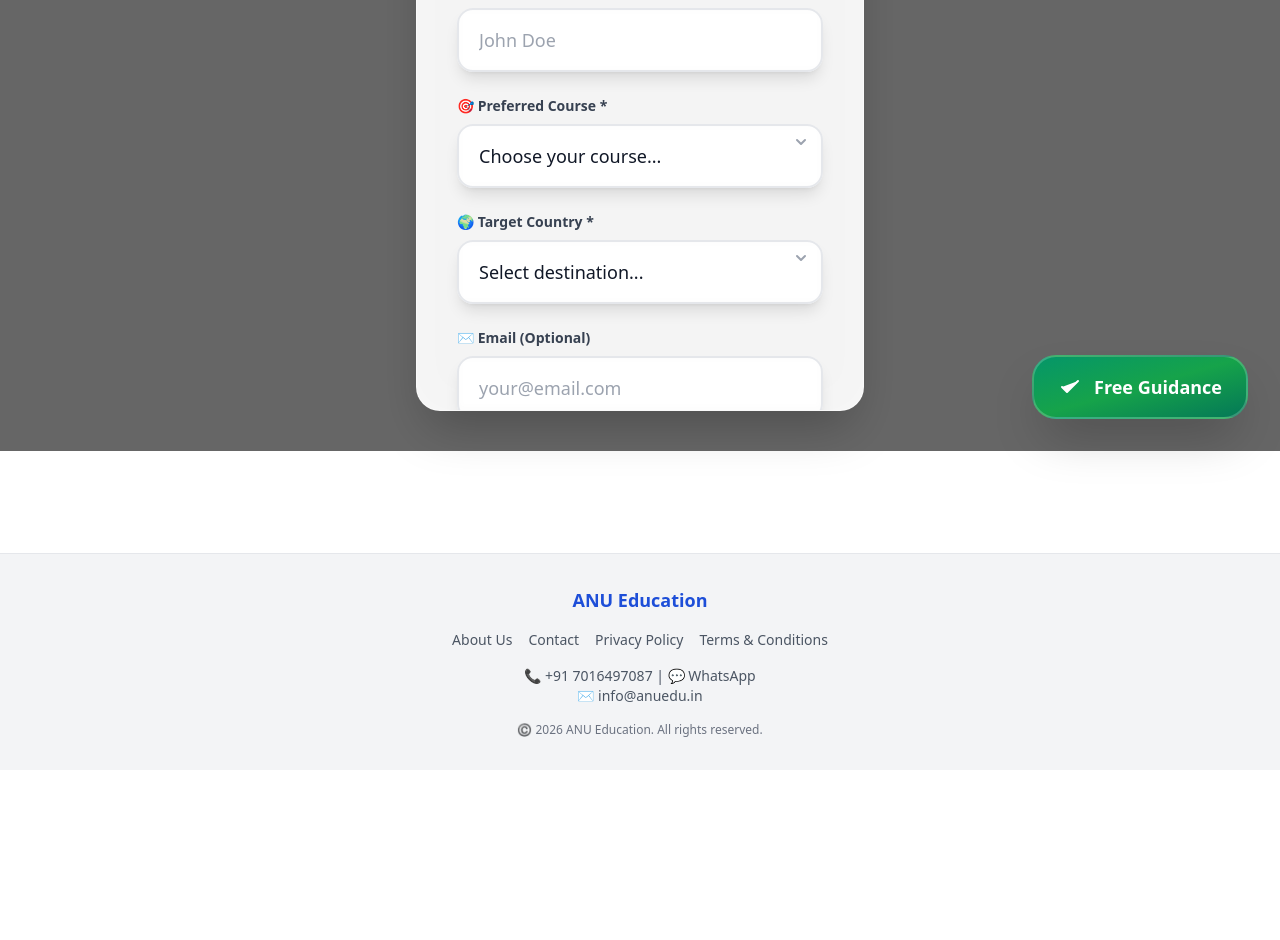
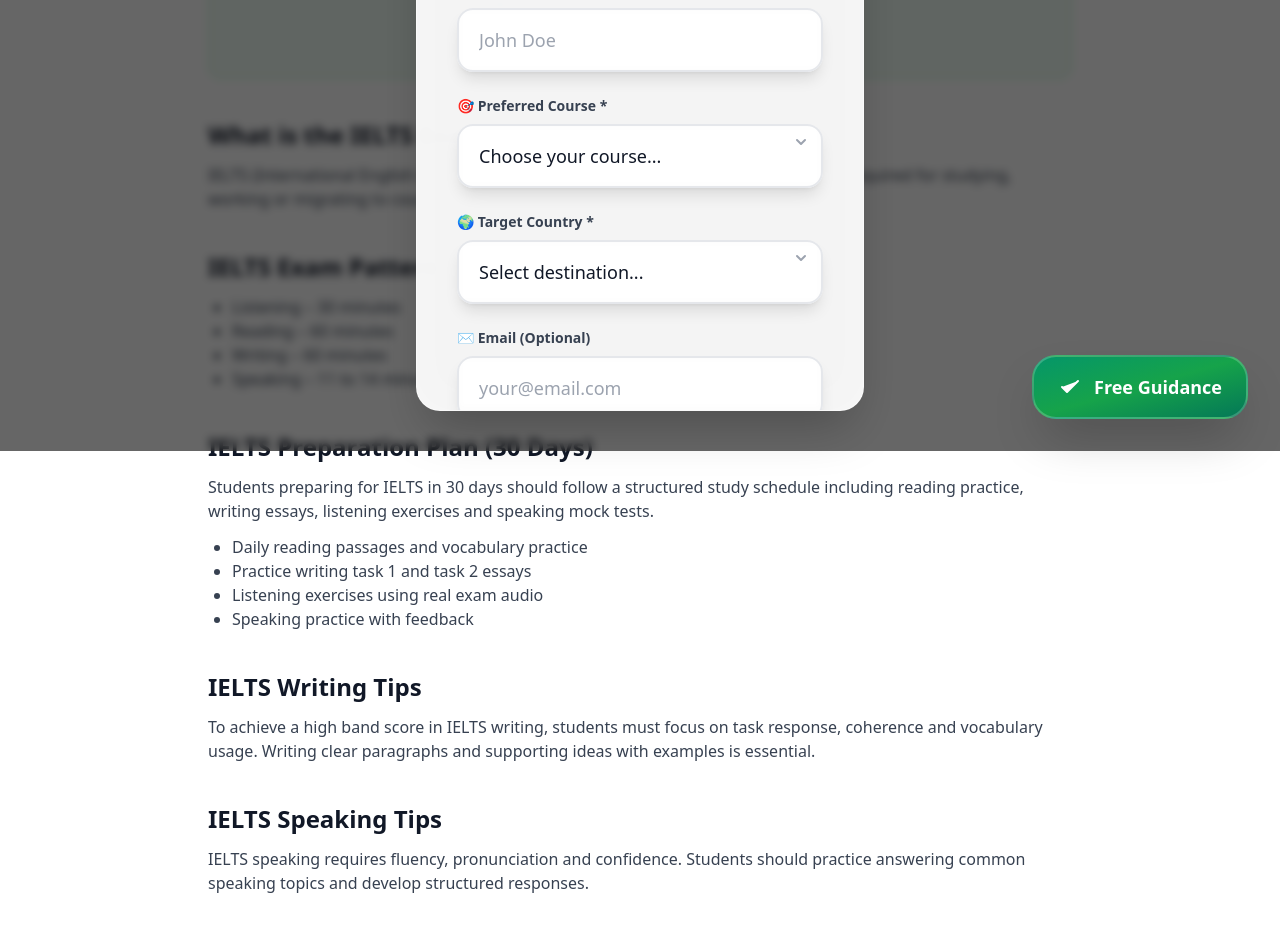
Before and after one commit to shailendra9897/anu-education, a Next.js app: page /ielts-preparation-guide in a window 1280 px wide. Before the commit this address had no page. Shown: the part 349-1289 px from the top of the page. Before the commit the page ends 1119 px from the top, so only its background shows below. Built offline with nearby package versions, Linux system fonts and the light colour scheme.

Commit message:
Added IELTS preparation guide page

```diff
--- /dev/null
+++ b/app/ielts-preparation-guide/page.tsx
@@ -0,0 +1,176 @@
+import Script from "next/script";
+
+export const metadata = {
+title: "IELTS Preparation Guide 2026 | Study Plan, Tips & Mock Tests – ANU Education",
+description:
+"Complete IELTS preparation guide for 2026 including study plan, writing tips, speaking strategies and mock test practice. Join ANU Education free IELTS demo class.",
+};
+
+export default function IELTSPreparationGuide() {
+return (
+<>
+{/* ================= SCHEMA ================= */}
+
+  <Script
+    id="article-schema"
+    type="application/ld+json"
+    dangerouslySetInnerHTML={{
+      __html: JSON.stringify({
+        "@context": "https://schema.org",
+        "@type": "Article",
+        "headline": "IELTS Preparation Guide 2026",
+        "author": {
+          "@type": "Organization",
+          "name": "ANU Education"
+        },
+        "publisher": {
+          "@type": "Organization",
+          "name": "ANU Education",
+          "logo": {
+            "@type": "ImageObject",
+            "url": "https://www.anuedu.in/logo.png"
+          }
+        }
+      })
+    }}
+  />
+
+  {/* ================= PAGE ================= */}
+
+  <main className="max-w-4xl mx-auto px-4 py-12 space-y-10">
+
+    <h1 className="text-4xl font-bold text-blue-700">
+      Complete IELTS Preparation Guide 2026
+    </h1>
+
+    <p className="text-gray-700 text-lg">
+      IELTS preparation requires structured practice in reading, writing,
+      listening and speaking. This guide explains the best strategies,
+      study plans and practice methods to achieve Band 7+ or higher in the
+      IELTS exam.
+    </p>
+
+    {/* CTA */}
+    <div className="bg-green-50 border border-green-200 p-6 rounded-xl text-center">
+      <p className="text-lg font-medium mb-3">
+        Want structured IELTS preparation?
+      </p>
+
+      <a
+        href="/free-demo"
+        className="bg-green-600 text-white px-6 py-3 rounded-lg hover:bg-green-700"
+      >
+        🎓 Strt Free Trial
+      </a>
+    </div>
+
+    {/* What is IELTS */}
+    <section className="space-y-3">
+      <h2 className="text-2xl font-semibold">
+        What is the IELTS Exam?
+      </h2>
+
+      <p className="text-gray-700">
+        IELTS (International English Language Testing System) is an English
+        proficiency exam required for studying, working or migrating to
+        countries such as Canada, UK, Australia and Germany.
+      </p>
+    </section>
+
+    {/* IELTS Exam Pattern */}
+    <section className="space-y-3">
+      <h2 className="text-2xl font-semibold">
+        IELTS Exam Pattern
+      </h2>
+
+      <ul className="list-disc pl-6 text-gray-700">
+        <li>Listening – 30 minutes</li>
+        <li>Reading – 60 minutes</li>
+        <li>Writing – 60 minutes</li>
+        <li>Speaking – 11 to 14 minutes</li>
+      </ul>
+    </section>
+
+    {/* Study Plan */}
+    <section className="space-y-3">
+      <h2 className="text-2xl font-semibold">
+        IELTS Preparation Plan (30 Days)
+      </h2>
+
+      <p className="text-gray-700">
+        Students preparing for IELTS in 30 days should follow a structured
+        study schedule including reading practice, writing essays,
+        listening exercises and speaking mock tests.
+      </p>
+
+      <ul className="list-disc pl-6 text-gray-700">
+        <li>Daily reading passages and vocabulary practice</li>
+        <li>Practice writing task 1 and task 2 essays</li>
+        <li>Listening exercises using real exam audio</li>
+        <li>Speaking practice with feedback</li>
+      </ul>
+    </section>
+
+    {/* Writing Tips */}
+    <section className="space-y-3">
+      <h2 className="text-2xl font-semibold">
+        IELTS Writing Tips
+      </h2>
+
+      <p className="text-gray-700">
+        To achieve a high band score in IELTS writing, students must focus
+        on task response, coherence and vocabulary usage. Writing clear
+        paragraphs and supporting ideas with examples is essential.
+      </p>
+    </section>
+
+    {/* Speaking Tips */}
+    <section className="space-y-3">
+      <h2 className="text-2xl font-semibold">
+        IELTS Speaking Tips
+      </h2>
+
+      <p className="text-gray-700">
+        IELTS speaking requires fluency, pronunciation and confidence.
+        Students should practice answering common speaking topics and
+        develop structured responses.
+      </p>
+    </section>
+
+    {/* Mock Tests */}
+    <section className="space-y-3">
+      <h2 className="text-2xl font-semibold">
+        Importance of IELTS Mock Tests
+      </h2>
+
+      <p className="text-gray-700">
+        Mock tests help students understand the real exam environment.
+        Practicing full-length tests improves time management and
+        confidence.
+      </p>
+    </section>
+
+    {/* Final CTA */}
+    <section className="bg-blue-50 p-6 rounded-xl text-center">
+      <h3 className="text-xl font-semibold mb-3">
+        Start Your IELTS Preparation with ANU Education
+      </h3>
+
+      <p className="text-gray-700 mb-4">
+        Join our expert-led IELTS coaching program with mock tests,
+        speaking practice and personalized feedback.
+      </p>
+
+      <a
+        href="/free-demo"
+        className="bg-green-600 text-white px-6 py-3 rounded-lg hover:bg-green-700"
+      >
+        Book Free Demo Class
+      </a>
+    </section>
+
+  </main>
+</>
+
+);
+}
```
